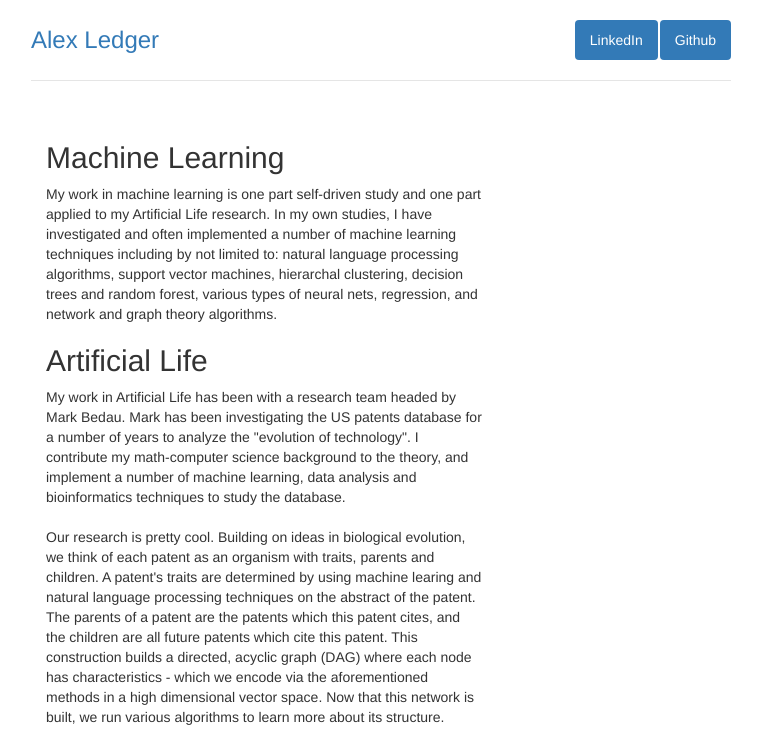
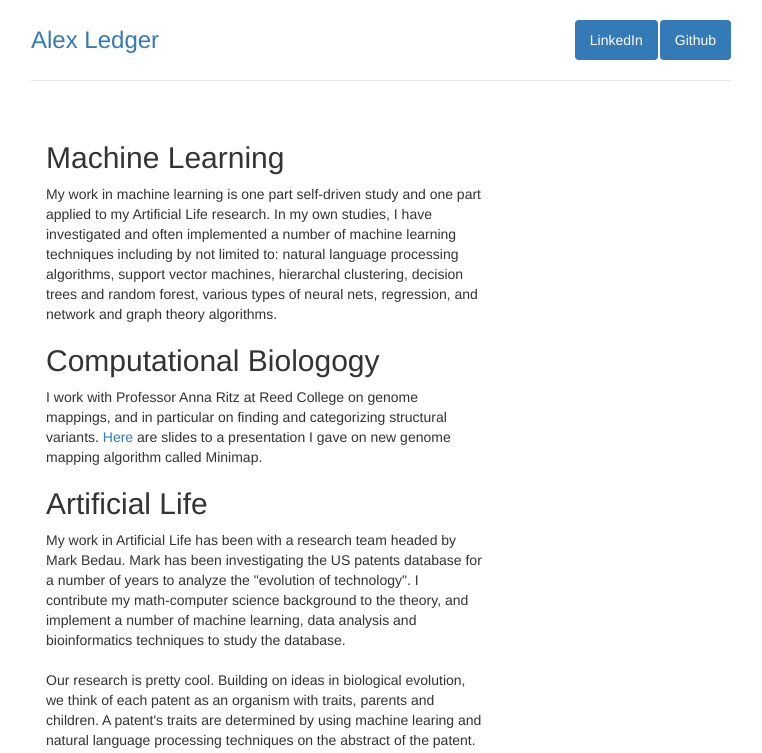
Before and after one commit to aled1027/old_website, a plain HTML site: page artifical_life.html in a window 1280 px wide. Shown: the top 753 px of the page, without its empty margins (259-1021 px from the left). Drawn offline with nearby package versions, Linux system fonts and the light colour scheme; a script that the page names is missing.

Commit message:
Update artifical_life.html

```diff
--- a/artifical_life.html
+++ b/artifical_life.html
@@ -41,6 +41,12 @@
 
           </p>
 
+          <h2>
+              Computational Biologogy
+          </h2>
+          <p>
+            I work with Professor Anna Ritz at Reed College on genome mappings, and in particular on finding and categorizing structural variants. <a href="genome_assembly.pdf">Here</a> are slides to a presentation I gave on new genome mapping algorithm called Minimap.
+          </p>
           <h2>
               Artificial Life
           </h2>
```
